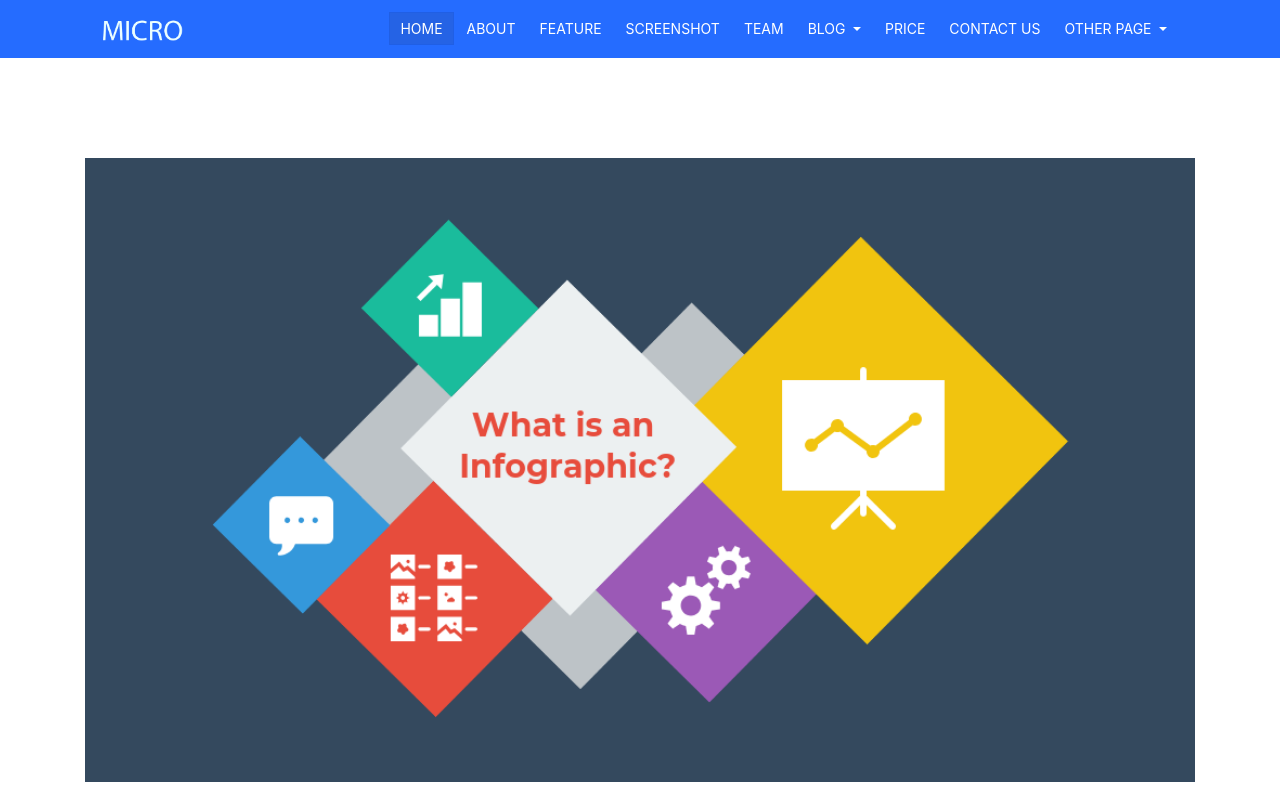
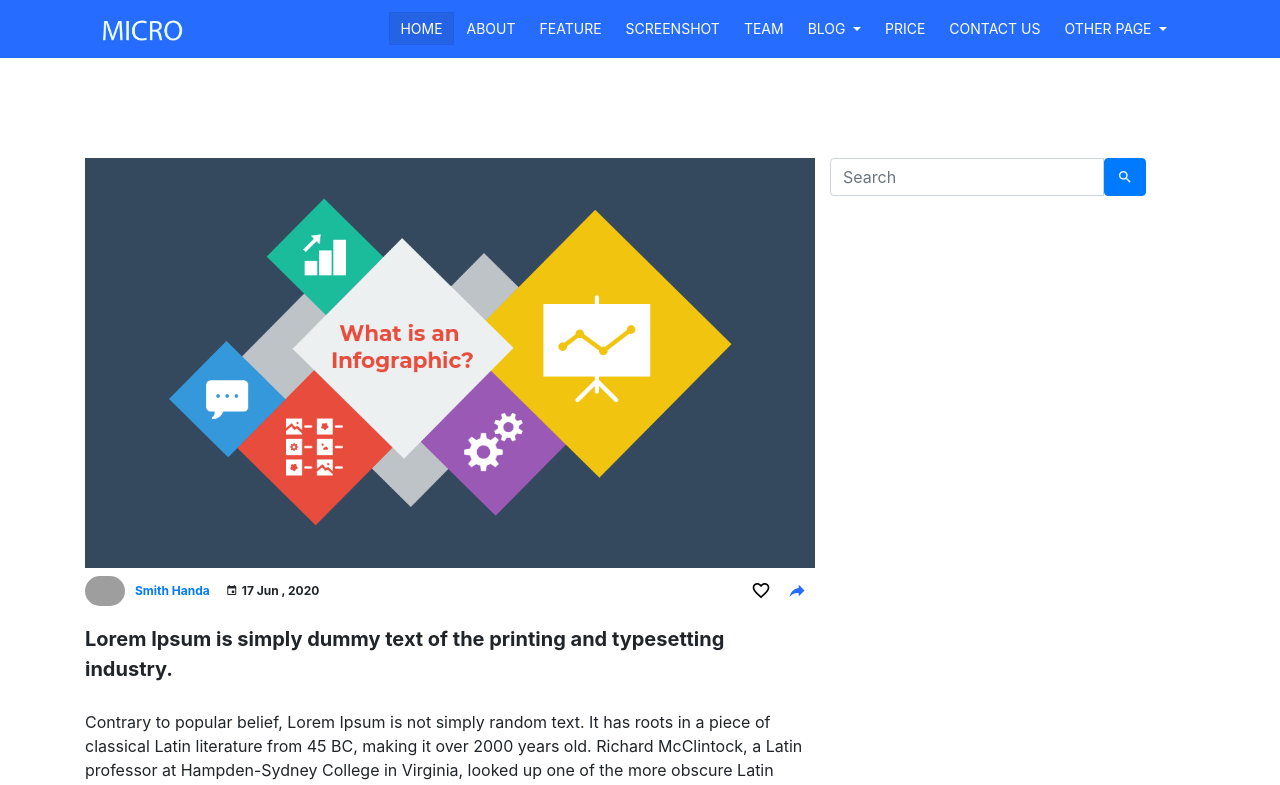
Before and after one commit to ashiqulemu/simple-theme, a Vue app: page /blog-details in a window 1280 px wide. Shown: the top 785 px of the page. Built offline with nearby package versions, Linux system fonts and the light colour scheme; grey boxes are pictures that could not be loaded.

Commit message:
sign-in sign up forgot-password

```diff
--- a/src/views/blog/blog-details.vue
+++ b/src/views/blog/blog-details.vue
@@ -1,7 +1,7 @@
 <template>
     <div class="container">
         <div class="blog-details row">
-            <div class="col-md-12 blog-content">
+            <div class="col-md-8 blog-content">
                 <div class="img-box">
                     <img src="../../assets/images/blog/blog1.png"
                          alt="Blog Details"
@@ -185,6 +185,16 @@
                     </ul>
                 </nav>
             </div>
+            <div class="blog-sidebar">
+                <div class="input-group search-box">
+                    <input class="form-control"
+                           placeholder="Search"
+                           type="text">
+                    <div class="input-group-btn">
+                        <button class="btn btn-primary" type="submit"><i class="mdi mdi-magnify"></i></button>
+                    </div>
+                </div>
+            </div>
         </div>
     </div>
 </template>
```
